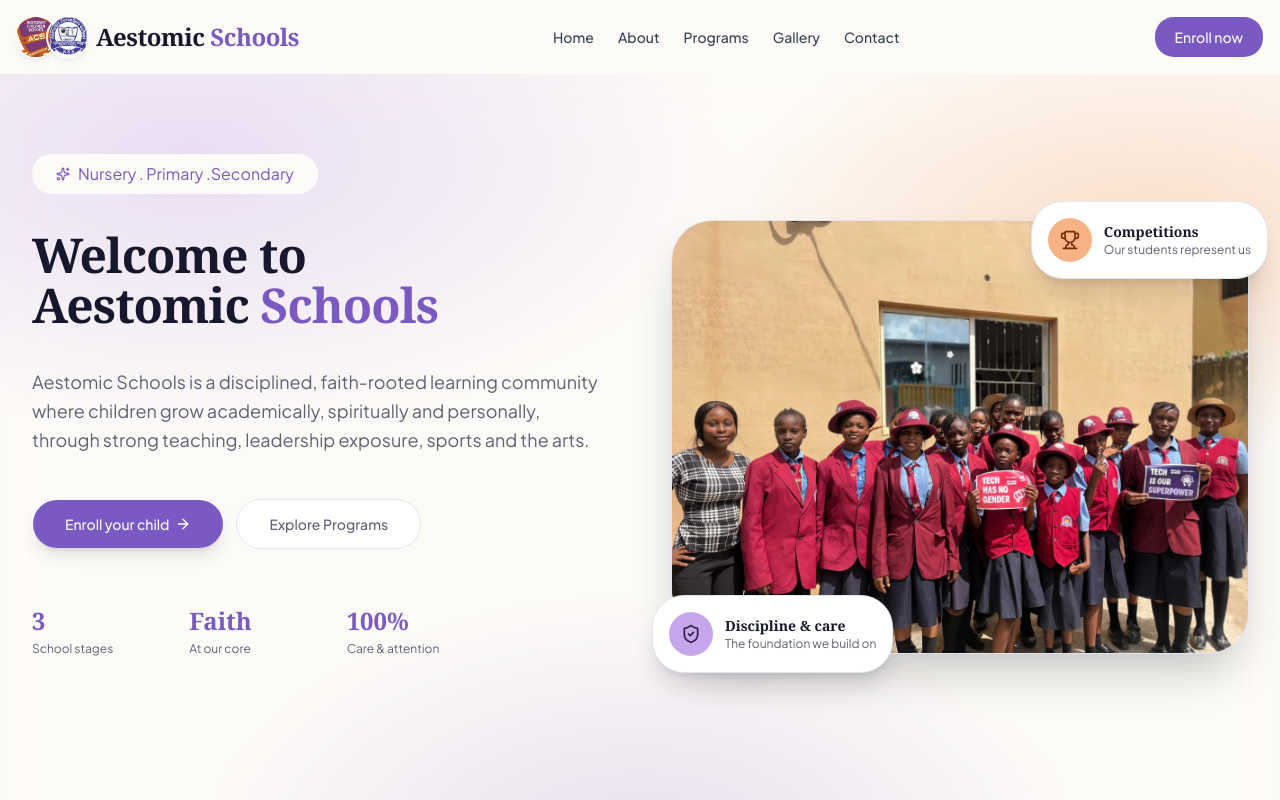
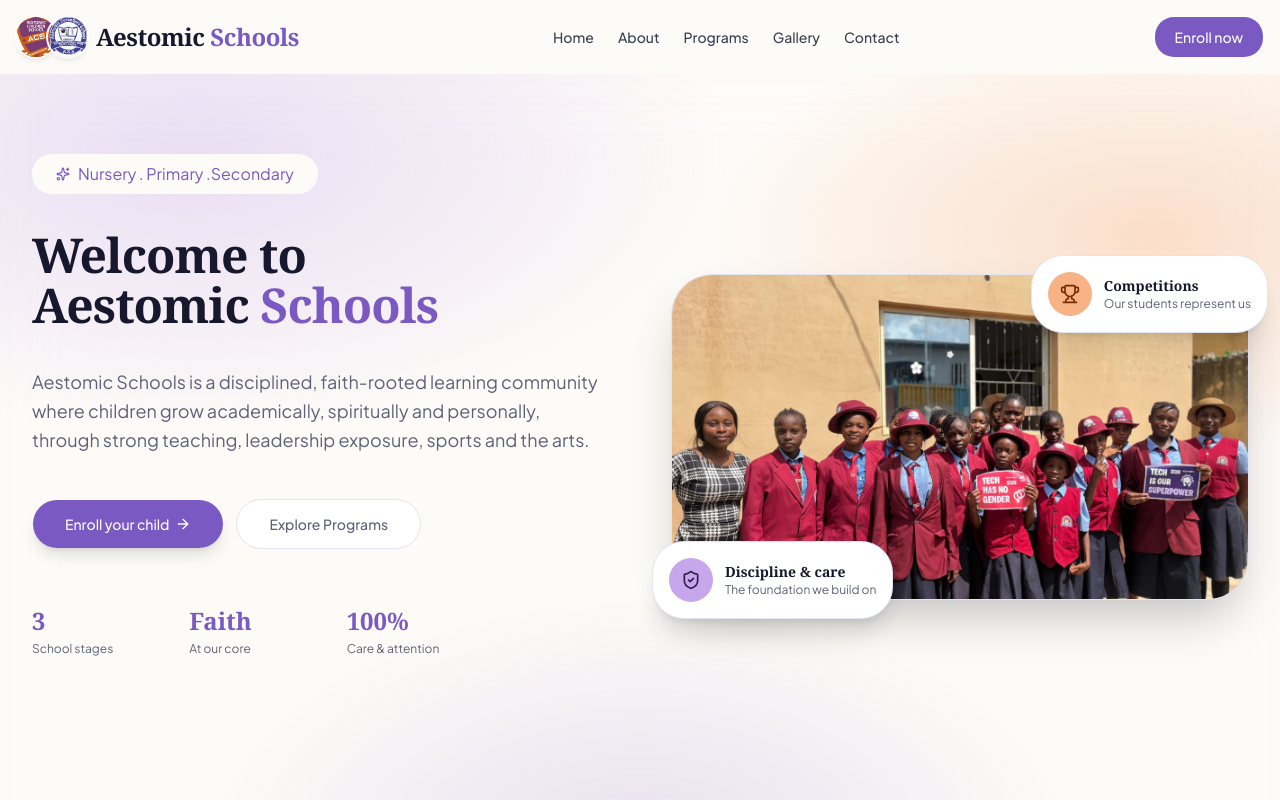
Before and after one commit to IamTomide/Aestomic, a React (Vite) app: page / in a window 1280 px wide. Shown: the top 800 px of the page. Built offline with nearby package versions, Linux system fonts and the light colour scheme.

Commit message:
fix: add image layout

```diff
--- a/src/components/Hero.tsx
+++ b/src/components/Hero.tsx
@@ -41,9 +41,9 @@
             </div>
             <div className="relative lg:max-w-xl mt-16 lg:col-span-6 aspect-video">
                 <div className="relative rounded-3xl shadow-2xl ring-1 ring-border">
-                    <img src={HeroImg} alt="School Image" width={1536} height={1024} className="w-full as h-full object-cover rounded-3xl" fetchPriority="high" loading="eager" />
+                    <img src={HeroImg} alt="School Image" width={1536} height={1024} className="w-full as h-full object-cover rounded-3xl aspect-video" fetchPriority="high" loading="eager" />
 
-                    <div className="absolute -bottom-5 -left-5 hidden md:flex items-center gap-3 bg-card rounded-2xl shadow-xl border border-border p-4 animate-[float_3s_ease-in-out_infinite]" s>
+                    <div className="absolute -bottom-5 -left-5 hidden md:flex items-center gap-3 bg-card rounded-2xl shadow-xl border border-border p-4 animate-[float_3s_ease-in-out_infinite]">
                         <span className="grid place-items-center w-11 h-11 rounded-xl bg-nursery text-nursery-foreground">
                             <ShieldCheck className="w-5 h-5" />
                         </span>
```
